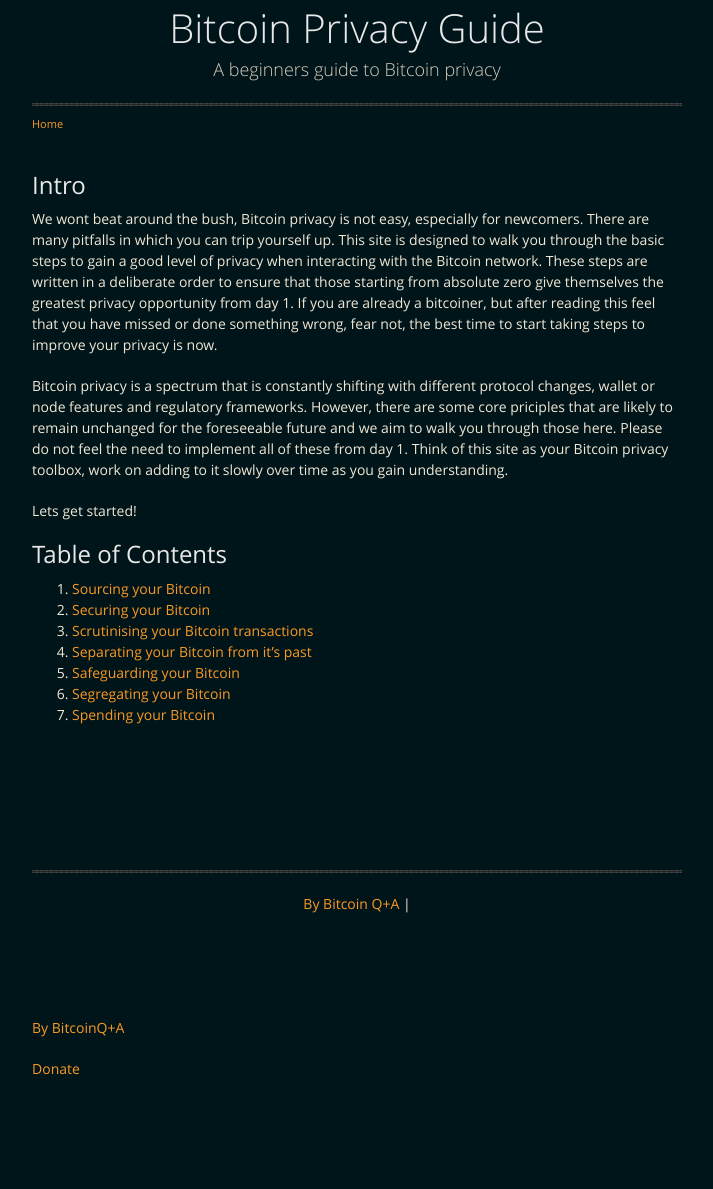
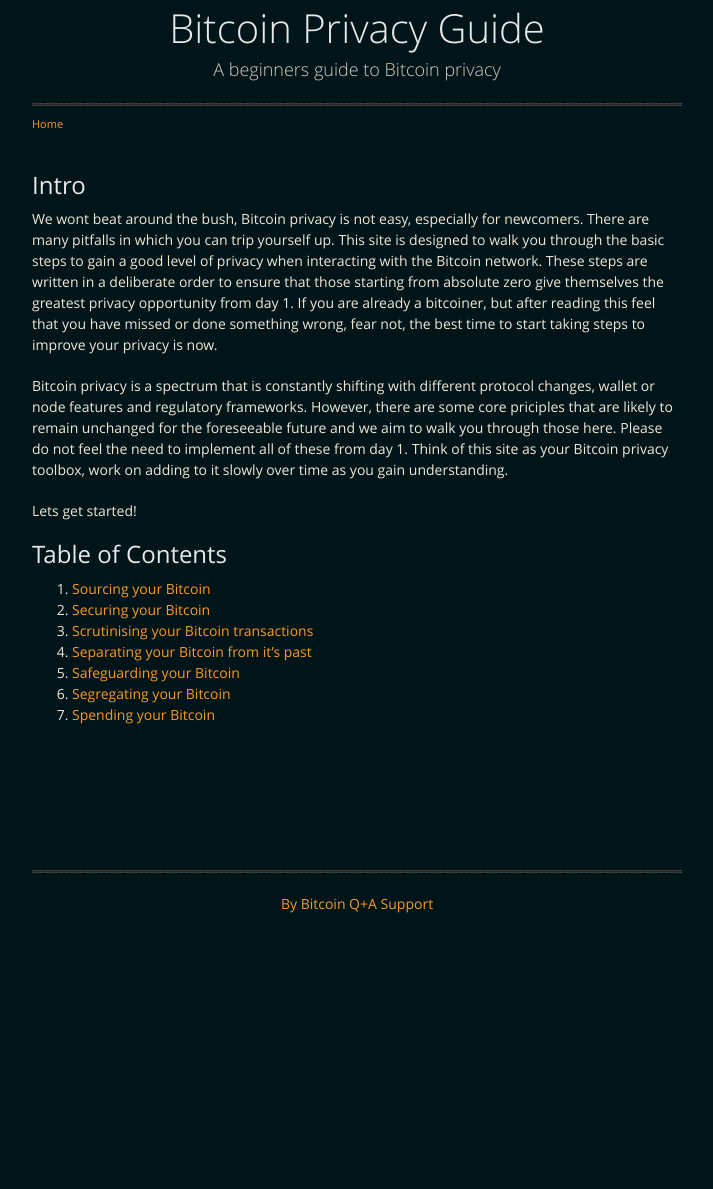
Before and after one commit to BitcoinQnA/BitcoinPrivacyGuide, a Jekyll site: the page built from index.md, in a window 1280 px wide. Shown: the whole page, without its empty margins (283-996 px from the left). Built offline with Jekyll 4.4.1, drawn with Linux system fonts in a browser that asks for light colours; after the commit the page ends 1045 px from its top, so only the background shows below that.

Commit message:
Update index.md

```diff
--- a/index.md
+++ b/index.md
@@ -33,12 +33,7 @@ Lets get started!
 ***
 
 <p align="center">
-  <a href="https://twitter.com/BitcoinQ_A">By Bitcoin Q+A</a> |
+  <a href="https://twitter.com/BitcoinQ_A">By Bitcoin Q+A</a>
+  <a href="https://www.bitcoinqna.com/donations">Support</a>
   <br><br>
 </p>
-
-  <br><br>
-
-[By BitcoinQ+A](https://twitter.com/BitcoinQ_A)
-
-[Donate](https://www.bitcoinqna.com/donations)
```
